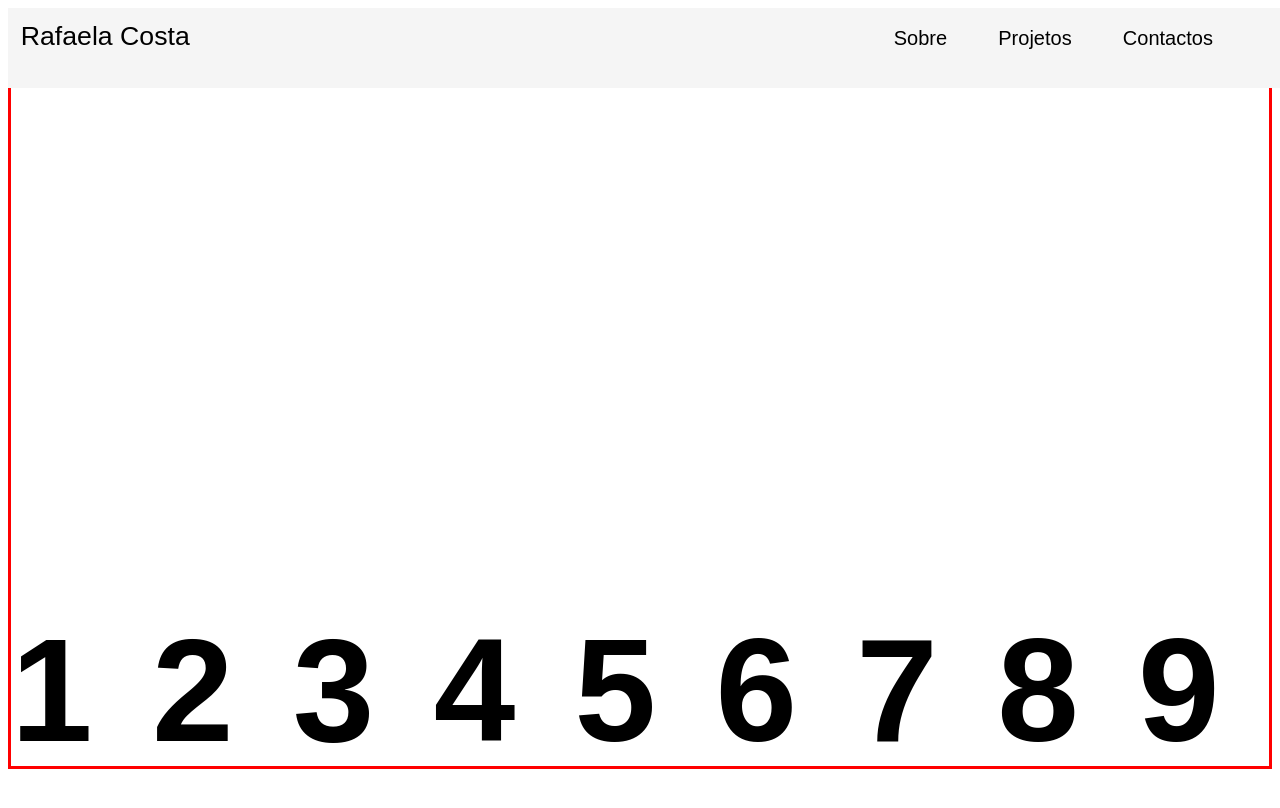
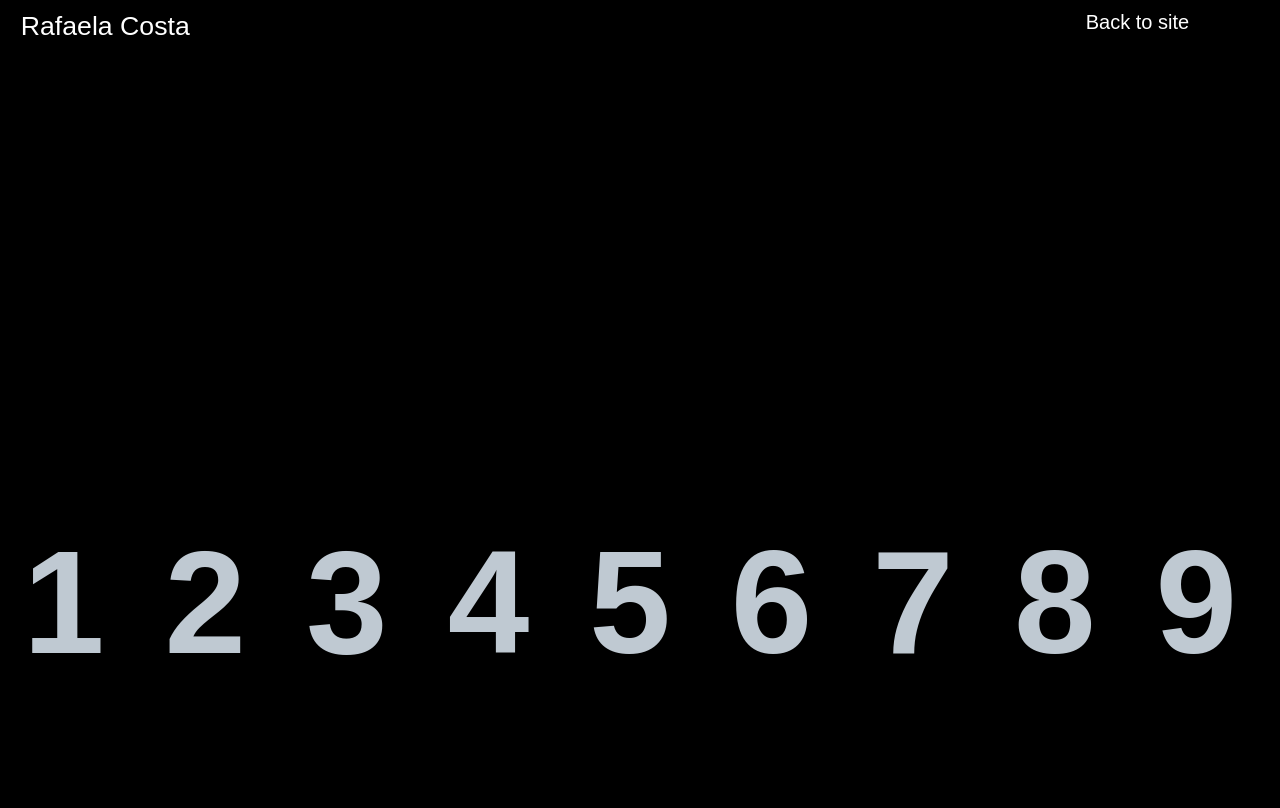
Before and after one commit to rafa000costa/Personalwebsite, a plain HTML site: page mais_projetos.html in a window 1280 px wide. Drawn offline with Linux system fonts and the light colour scheme.

Commit message:
update geral

```diff
--- a/css/css_maisprojetos.css
+++ b/css/css_maisprojetos.css
@@ -1,14 +1,18 @@
+body {
+    background-color: black;
+}
+
 /* MENU */
-
 .menu {
     font-family: Poppins, sans-serif;
     display: flex;
     flex-direction: row;
-    background-color: #F5F5F5;
+    background-color: black;
+    color: white;
     position: fixed;
     width: 100%;
     height: 10%;
-    margin: 0;
+    margin-top: -10px;
     z-index: 1;
 }
 
@@ -18,36 +22,24 @@
     font-size: 20pt;
 }
 
-.menu_sobre {
-    margin-top: 1.5%;
-    margin-left: 55%;
+.menu_back {
+    margin-top: 1%;
+    margin-left: 70%;
     font-size: 15pt;
-}
-
-.menu_proj {
-    margin-top: 1.5%;
-    margin-left: 4%;
-    font-size: 15pt;
-}
-
-.menu_cont {
-    margin-top: 1.5%;
-    margin-left: 4%;
-    font-size: 15pt;
+    font-weight: lighter;
 }
 
 .menu > div > a {
     text-decoration: none;
-    color: black;
+    color: white;
 }
 
 /* CONTEÚDO */
 
 .container {
     display: grid;
-    border: 3px solid red;
     grid-template-columns: repeat(9, 1fr);
-    grid-template-rows: repeat(9, 75px);
+    grid-template-rows: repeat(10, 75px);
     grid-column-gap: 10px;
     grid-row-gap: 10px;
     overflow: scroll;
@@ -58,46 +50,48 @@
     font-family: Poppins, sans-serif;
     font-weight: italic;
     font-size: 110pt;
+    color: #BFC9D2;
     margin: 0;
+    padding-left: 15px;
 }
 
 .proj_1:hover, .proj_2:hover, .proj_3:hover, .proj_4:hover, .proj_5:hover, .proj_6:hover,
  .proj_7:hover, .proj_8:hover, .proj_9:hover {
-    font-size: 120pt;
+    transform: scale(1.5);
 }
 
 #proj_1 {
-    grid-area: 8 / 1 / span 1 / span 1;
+    grid-area: 7 / 1 / span 1 / span 1;
 }
 
 #proj_2 {
-    grid-area: 8 / 2 / span 1 / span 1;
+    grid-area: 7 / 2 / span 1 / span 1;
 }
 
 #proj_3 {
-    grid-area: 8 / 3 / span 1 / span 1;
+    grid-area: 7 / 3 / span 1 / span 1;
 }
 
 #proj_4 {
-    grid-area: 8 / 4 / span 1 / span 1;
+    grid-area: 7 / 4 / span 1 / span 1;
 }
 
 #proj_5 {
-    grid-area: 8 / 5 / span 1 / span 1;
+    grid-area: 7 / 5 / span 1 / span 1;
 }
 
 #proj_6 {
-    grid-area: 8 / 6 / span 1 / span 1;
+    grid-area: 7 / 6 / span 1 / span 1;
 }
 
 #proj_7 {
-    grid-area: 8 / 7 / span 1 / span 1;
+    grid-area: 7 / 7 / span 1 / span 1;
 }
 
 #proj_8 {
-    grid-area: 8 / 8 / span 1 / span 1;
+    grid-area: 7 / 8 / span 1 / span 1;
 }
 
 #proj_9 {
-    grid-area: 8 / 9 / span 1 / span 1;
+    grid-area: 7 / 9 / span 1 / span 1;
 }
--- a/mais_projetos.html
+++ b/mais_projetos.html
@@ -10,10 +10,8 @@
 
 <header>
     <div class="menu">
-        <div class="menu_logo"><a href="homepage.html#homepage">Rafaela Costa</a></div>
-        <div class="menu_sobre"><a href="homepage.html#sobre">Sobre</a></div>
-        <div class="menu_proj"><a href="homepage.html#projetos">Projetos</a></div>
-        <div class="menu_cont"><a href="homepage.html#contactos">Contactos</a></div>
+        <div class="menu_logo">Rafaela Costa</div>
+        <div class="menu_back"><a href="index.html">Back to site</a></div>
     </div>
 </header>
 
@@ -47,6 +45,6 @@
     </div>
 </main>
 
-<!---<script src="js/js_geral.js"></script>--->
+<script src="js/js_maisprojetos.js"></script>
 </body>
 </html>
```
Also changed, not shown: css/css_homepage.css (+5 -19 lines), js/js_maisprojetos.js (added), 2 other files.
